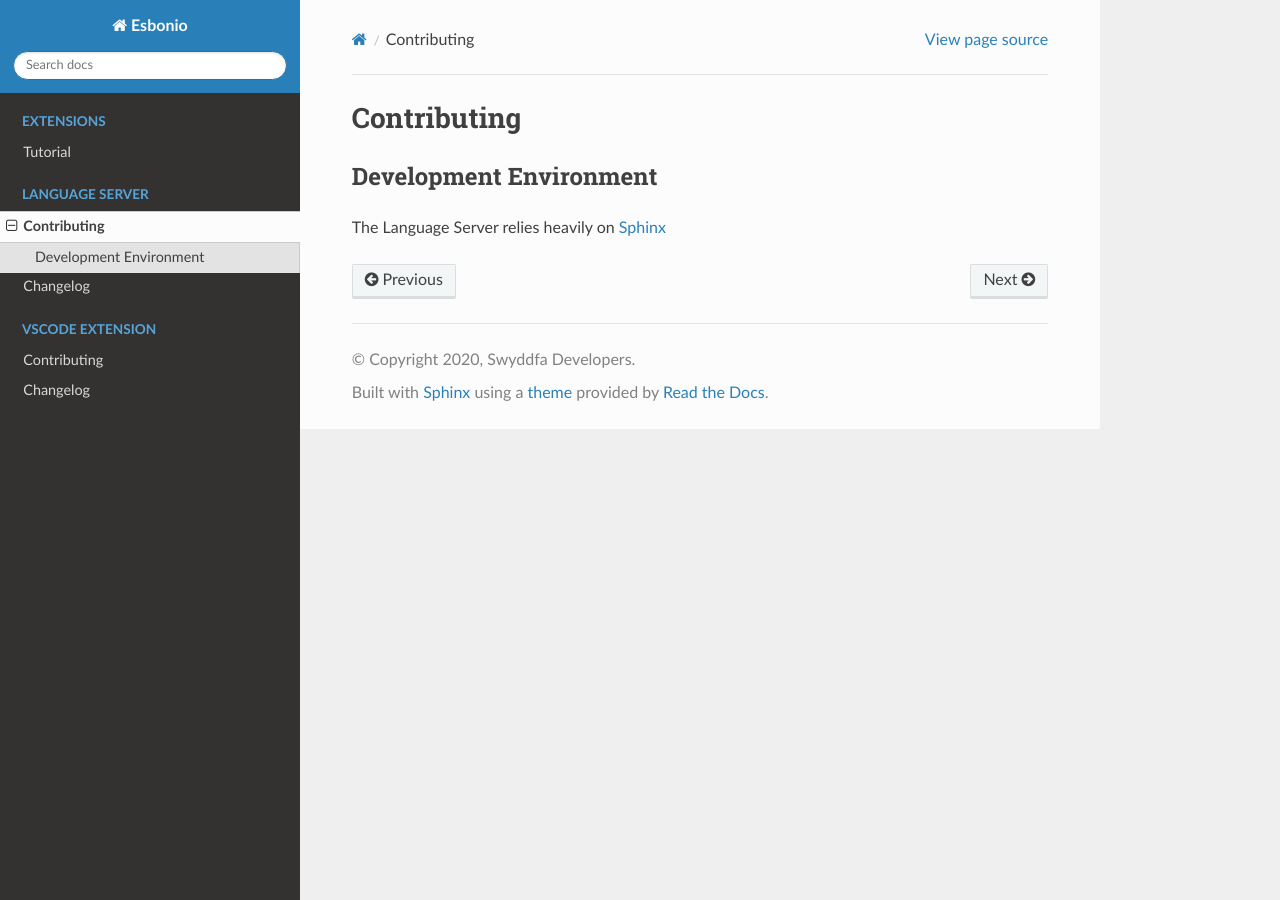
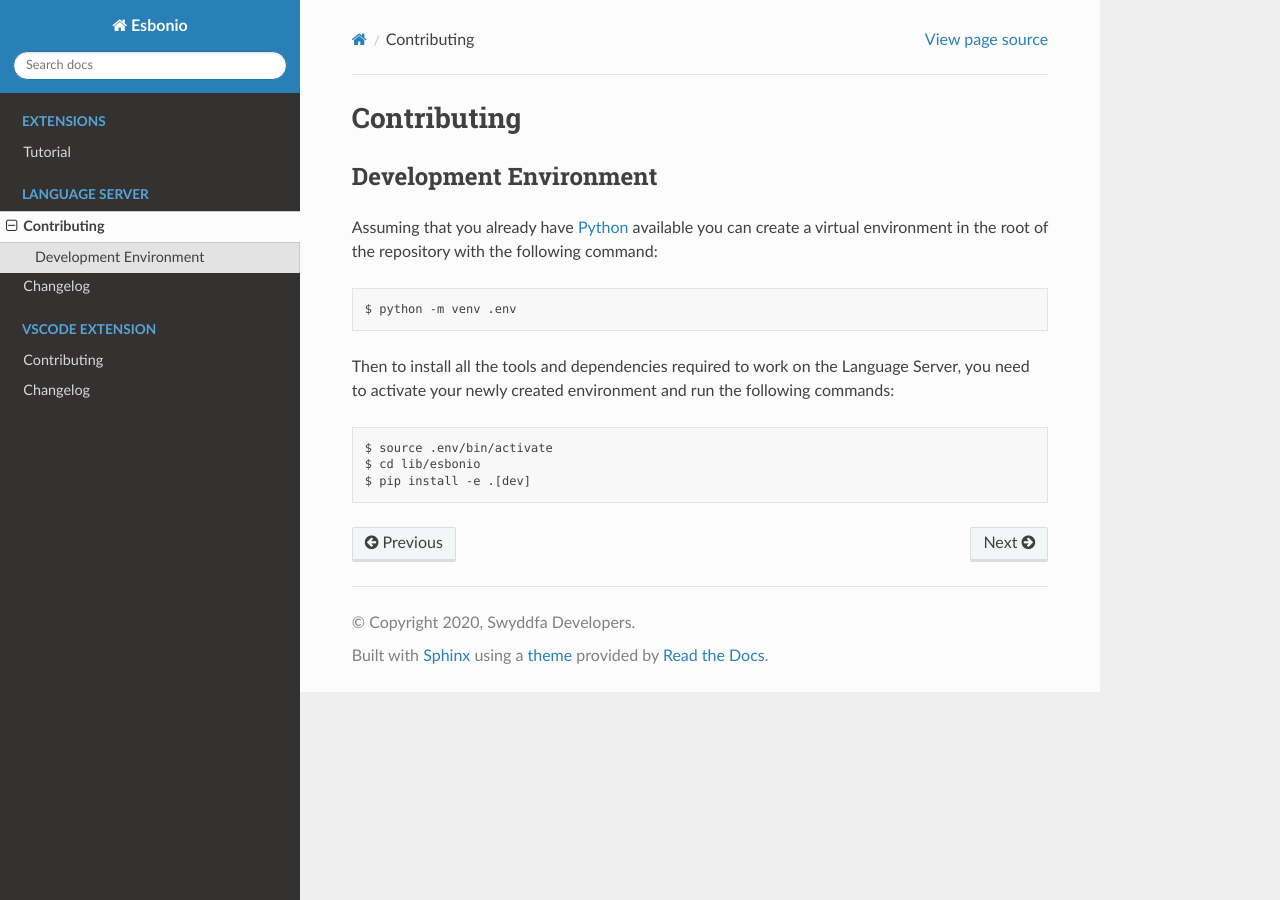
Before and after one commit to swyddfa/esbonio, a Sphinx documentation site: the page built from docs/lsp/contributing.rst, in a window 1280 px wide. Built offline with Sphinx 7.4.7 and the Read the Docs theme 2.0.0, drawn with Linux system fonts in a browser that asks for light colours; the version number is read from the project's files by our own code.

Commit message:
Initial pass at docs on setting up language server dev

```diff
--- a/docs/code/contributing.rst
+++ b/docs/code/contributing.rst
@@ -14,7 +14,7 @@ to ensure you have `VSCode`_ and `npm`_ available on your system.
 Next open a terminal in the ``code/`` directory of the repository and run the
 following::
 
-   npm install
+   $ npm install
 
 This will download all the dependencies required to work on the extension. Once
 completed open the root of the repository in VSCode and hit :kbd:`F5`, this will
--- a/docs/lsp/contributing.rst
+++ b/docs/lsp/contributing.rst
@@ -6,6 +6,17 @@ Contributing
 Development Environment
 -----------------------
 
-The Language Server relies heavily on `Sphinx`_
+Assuming that you already have `Python`_ available you can create a virtual
+environment in the root of the repository with the following command::
 
-.. _Sphinx:
+   $ python -m venv .env
+
+Then to install all the tools and dependencies required to work on the Language
+Server, you need to activate your newly created environment and run the
+following commands::
+
+   $ source .env/bin/activate
+   $ cd lib/esbonio
+   $ pip install -e .[dev]
+
+.. _Python: https://www.python.org/
```
